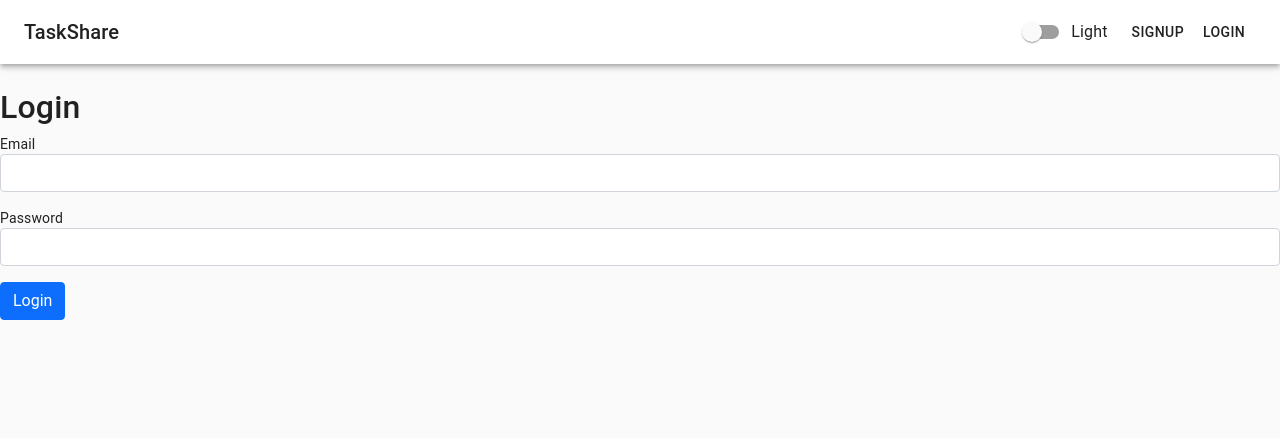
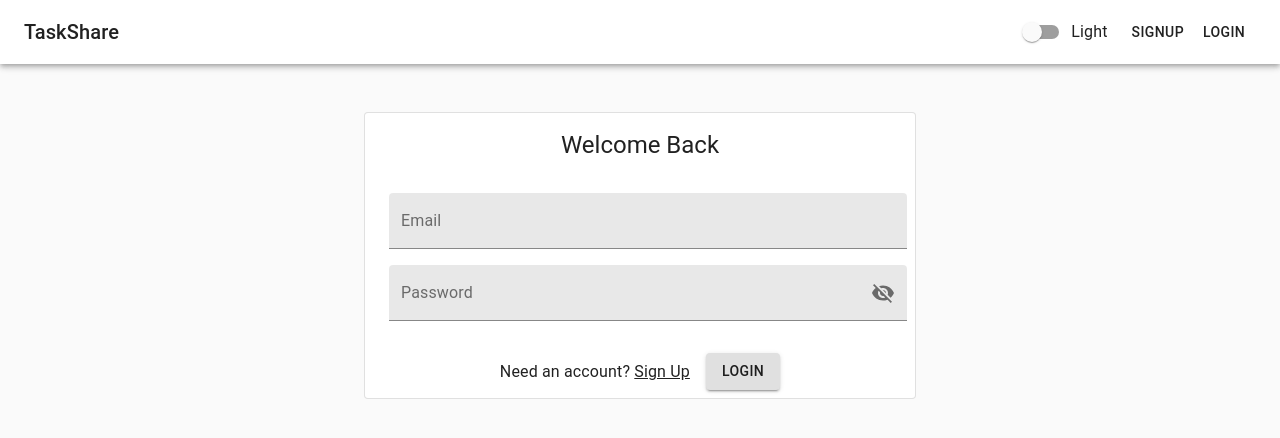
Before and after one commit to josh-W42/Taskshare-frontend, a React (Create React App) app: page /login in a window 1280 px wide. Shown: the top 438 px of the page. Built offline with nearby package versions, Linux system fonts and the light colour scheme; no server answers.

Commit message:
updated login page and added snackbar notifications

```diff
--- a/src/App.js
+++ b/src/App.js
@@ -1,6 +1,12 @@
 // Imports
 import React, { useEffect, useState } from 'react';
 import { Route, Switch, Redirect } from 'react-router-dom';
+
+import { createMuiTheme, ThemeProvider } from '@material-ui/core/styles';
+import CssBaseline from '@material-ui/core/CssBaseline';
+import Snackbar from '@material-ui/core/Snackbar';
+import MuiAlert from '@material-ui/lab/Alert';
+
 import jwt_decode from 'jwt-decode';
 import setAuthToken from './utils/setAuthToken';
 import io from 'socket.io-client';
@@ -13,9 +19,6 @@ import Signup from './components/Signup';
 import Login from './components/Login';
 import Navbar from './components/partials/Navbar';
 import WorkSpace from './components/Workspace';
-
-import { createMuiTheme, ThemeProvider } from '@material-ui/core/styles';
-import CssBaseline from '@material-ui/core/CssBaseline';
 import LandingPage from './components/LandingPage';
 
 const { REACT_APP_SERVER_URL, REACT_APP_SOCKET_URL } = process.env;
@@ -26,6 +29,11 @@ const socket = io(REACT_APP_SOCKET_URL, {
 });
 // We don't want to automatically connect when
 // they arrive, we want to connect when they login
+
+// For SnackBars
+function Alert(props) {
+  return <MuiAlert elevation={6} variant="filled" {...props} />;
+}
 
 const PrivateRoute = ({ component: Component, ...rest }) => {
   let token = localStorage.getItem('jwtToken');
@@ -49,6 +57,67 @@ function App() {
   const [currentUser, setCurrentUser] = useState('');
   const [isAuthenticated, setIsAuthenticated] = useState(true);
   const [darkModeEnabled, setDarkModeEnabled] = useState(themePreference());
+
+  // Snack Bar stuff
+  const [notifications, setNotifications] = useState([]);
+  const [openSnackBar, setOpenSnackBar] = useState(false);
+  const [hasNotified, setHasNotified] = useState(false);
+
+  const handleClick = () => {
+    setOpenSnackBar(true);
+  };
+
+  const handleCloseAlert = (event, reason) => {
+    if (reason === 'clickaway') {
+      return;
+    }
+
+    setOpenSnackBar(false);
+  };
+
+  useEffect(() => {
+    if (notifications.length >= 1 && !hasNotified) {
+      handleClick();
+      setHasNotified(true);
+    }
+  }, [notifications])
+
+
+  /**
+    Creates A SnackBar Notification:
+    @param {String} severity The type of snackbar. Options are: error, warning, info, success.
+    @param {String} message The content of the snackbar
+  */
+  const createNotification = (severity, message) => {
+    setHasNotified(false);
+    setNotifications(notifications.concat([{ severity, message }]));
+  }
+
+  const onMobile = () => {
+    return window.innerWidth < 1000;
+  }
+  const alertEl = () => {
+    if (notifications.length < 1) {
+      return <></>
+    }
+    const info = notifications[notifications.length - 1];
+    const severity = info.severity;
+    let vertical = 'top';
+    let horizontal = 'center';
+
+    if (onMobile()) {
+      vertical = 'bottom';
+      horizontal = 'center';
+    }
+
+    return (
+      <Snackbar anchorOrigin={{ vertical, horizontal }} open={openSnackBar} autoHideDuration={6000} onClose={handleCloseAlert}>
+        <Alert onClose={handleCloseAlert} severity={severity}>
+          {info.message}
+        </Alert>
+      </Snackbar>
+    );
+  }
 
   useEffect(() => {
     // We can check if a user is authenticated if there is a token available in localstorage
@@ -165,6 +234,7 @@ function App() {
               render={(props) => (
                 <Login
                   {...props}
+                  createNotification={createNotification}
                   nowCurrentUser={nowCurrentUser}
                   setIsAuthenticated={setIsAuthenticated}
                   user={currentUser}
@@ -191,6 +261,7 @@ function App() {
             />
           </Switch>
         </div>
+        {alertEl()}
       </ThemeProvider>
     </div>
   );
--- a/src/components/Login/index.js
+++ b/src/components/Login/index.js
@@ -1,37 +1,89 @@
 // Imports
-import React, { useState } from 'react';
-import axios from 'axios';
-import jwt_decode from 'jwt-decode';
-import { Redirect } from 'react-router-dom';
-import setAuthToken from '../../utils/setAuthToken';
+import React, { useState } from "react";
+import axios from "axios";
+import jwt_decode from "jwt-decode";
+import { Link, Redirect } from "react-router-dom";
+import setAuthToken from "../../utils/setAuthToken";
+
+import { makeStyles } from '@material-ui/core/styles';
+import Container from "@material-ui/core/Container";
+import Button from '@material-ui/core/Button';
+import Card from '@material-ui/core/Card';
+import CardActions from '@material-ui/core/CardActions';
+import CardContent from '@material-ui/core/CardContent';
+import Typography from '@material-ui/core/Typography';
+import Visibility from '@material-ui/icons/Visibility';
+import VisibilityOff from '@material-ui/icons/VisibilityOff';
+import InputLabel from '@material-ui/core/InputLabel';
+import FormControl from '@material-ui/core/FormControl';
+import InputAdornment from '@material-ui/core/InputAdornment';
+import IconButton from '@material-ui/core/IconButton';
+import FilledInput from '@material-ui/core/FilledInput';
+import { Grid } from "@material-ui/core";
+
 const { REACT_APP_SERVER_URL } = process.env;
 
+const useStyles = makeStyles((theme) => ({
+  root: {
+    display: "flex",
+    flexWrap: "wrap",
+    "& > *": {
+      margin: theme.spacing(1),
+      width: theme.spacing(16),
+      height: theme.spacing(16),
+    },
+  },
+  fillWidth: {
+    width: "100%"
+  },
+  formControl: {
+    width: "100%",
+    margin: theme.spacing(1)
+  },
+  link: {
+    color: "inherit",
+  },
+}));
+
 const Login = (props) => {
-    const [email, setEmail] = useState('');
-    const [password, setPassword] = useState('');
+  const [email, setEmail] = useState("");
+  const [password, setPassword] = useState("");
+  const [showPassword, setShowPassword] = useState(false);
 
+  const classes = useStyles();
 
   const handleEmail = (e) => {
     setEmail(e.target.value);
-    }
+  };
 
   const handlePassword = (e) => {
     setPassword(e.target.value);
-    }
+  };
+
+  const handleClickShowPassword = () => {
+    setShowPassword((prev) => !prev );
+  };
+
+  const handleMouseDownPassword = (event) => {
+    event.preventDefault();
+  };
 
   const handleSubmit = async (e) => {
     e.preventDefault();
 
     const userData = { email, password };
     try {
-            const response = await axios.post(`${REACT_APP_SERVER_URL}/users/login`, userData);
+      const response = await axios.post(
+        `${REACT_APP_SERVER_URL}/users/login`,
+        userData
+      );
       console.log(response);
 
       const { token } = response.data;
       // Take th token from the response from the backend and put it
       // The local storage of the user's browser. We do this because we
       // want to be able to get the token when a redirect occurs.
-            localStorage.setItem('jwtToken', token);
+      localStorage.setItem("jwtToken", token);
 
       // Ok and now we se the auth token
       setAuthToken(token);
@@ -42,28 +94,84 @@ const Login = (props) => {
       props.nowCurrentUser(decoded); // function passed down from the props.
     } catch (error) {
       console.error(error);
-            alert('Either Email or Password is incorrect.  Please try again.');
+      props.createNotification("error", "Either Your Email or Password is Incorrect.")
     }
-    }
+  };
 
-    if (props.user) return <Redirect to="/profile" />;
+  if (props.user) return <Redirect to="/" />;
 
   return (
-        <div className="row mt-4">
-            <h2>Login</h2>
-            <form onSubmit={handleSubmit}>
-                <div className="form-group mb-3">
-                    <label htmlFor="email">Email</label>
-                    <input type="text" name="email" value={email} onChange={handleEmail} className="form-control" />
-                </div>
-                <div className="form-group mb-3">
-                    <label htmlFor="password">Password</label>
-                    <input type="password" name="password" value={password} onChange={handlePassword} className="form-control" />
-                </div>
-                <button type="submit" className="btn btn-primary">Login</button>
+    <Container className="text-center mt-5" maxWidth="sm">
+      <Card variant="outlined">
+        <Typography className="mt-3" component="h2" variant="h5" gutterBottom>
+          Welcome Back
+        </Typography>
+        <form className={classes.fillWidth}>
+          <CardContent>
+            <FormControl className={classes.formControl} variant="filled">
+              <InputLabel htmlFor="filled-email">Email</InputLabel>
+              <FilledInput
+                id="filled-email"
+                type="text"
+                value={email}
+                onChange={handleEmail}
+              />
+            </FormControl>
+            <FormControl className={classes.formControl} variant="filled">
+              <InputLabel htmlFor="filed-adornment-password">
+                Password
+              </InputLabel>
+              <FilledInput
+                id="filed-adornment-password"
+                type={showPassword ? "text" : "password"}
+                value={password}
+                onChange={handlePassword}
+                endAdornment={
+                  <InputAdornment position="end">
+                    <IconButton
+                      aria-label="toggle password visibility"
+                      onClick={handleClickShowPassword}
+                      onMouseDown={handleMouseDownPassword}
+                      edge="end"
+                    >
+                      {showPassword ? <Visibility /> : <VisibilityOff />}
+                    </IconButton>
+                  </InputAdornment>
+                }
+              />
+            </FormControl>
+          </CardContent>
+          <CardActions>
+            <Grid
+              container
+              direction="row"
+              justify="center"
+              alignItems="center"
+              spacing={2}
+            >
+              <Grid item>
+                <Typography component="p">
+                  Need an account?{" "}
+                  <Link className={classes.link} to="/signup">
+                    Sign Up
+                  </Link>
+                </Typography>
+              </Grid>
+              <Grid item>
+                <Button
+                  type="submit"
+                  onClick={handleSubmit}
+                  variant="contained"
+                >
+                  Login
+                </Button>
+              </Grid>
+            </Grid>
+          </CardActions>
         </form>
-        </div>
-    )
-}
+      </Card>
+    </Container>
+  );
+};
 
 export default Login;
--- a/src/components/partials/LightDarkSwitch/index.js
+++ b/src/components/partials/LightDarkSwitch/index.js
@@ -1,6 +1,7 @@
 import FormControlLabel from "@material-ui/core/FormControlLabel";
 import FormGroup from "@material-ui/core/FormGroup";
 import Switch from "@material-ui/core/Switch";
+import Tooltip from '@material-ui/core/Tooltip';
 
 const LightDarkSwitch = (props) => {
 
@@ -14,7 +15,10 @@ const LightDarkSwitch = (props) => {
     props.setDarkModeEnabled((prev) => !prev);
   };
 
+
+
   return (
+    <Tooltip title="Toggle Theme" aria-label="Theme Toggler" arrow>
       <FormGroup>
         <FormControlLabel
           control={
@@ -26,6 +30,7 @@ const LightDarkSwitch = (props) => {
           label={props.darkModeEnabled ? "Dark" : "Light"}
         />
       </FormGroup>
+    </Tooltip>
   );
 }
 
--- a/src/components/partials/Navbar/index.js
+++ b/src/components/partials/Navbar/index.js
@@ -33,7 +33,7 @@ const Navbar = (props) => {
         <>
           <Button color="inherit">Workspaces</Button>
           <NavLink className={classes.link} to="/profile">
-            <Button color="inherit">User Profile</Button>
+            <Button>User Profile</Button>
           </NavLink>
         </>
       );
@@ -41,10 +41,10 @@ const Navbar = (props) => {
       return (
         <>
           <NavLink className={classes.link} to="/signup">
-            <Button color="inherit">Signup</Button>
+            <Button>Signup</Button>
           </NavLink>
           <NavLink className={classes.link} to="/login">
-            <Button color="inherit">Login</Button>
+            <Button>Login</Button>
           </NavLink>
         </>
       );
```
Lines whose indentation alone changed are shown as unchanged.
